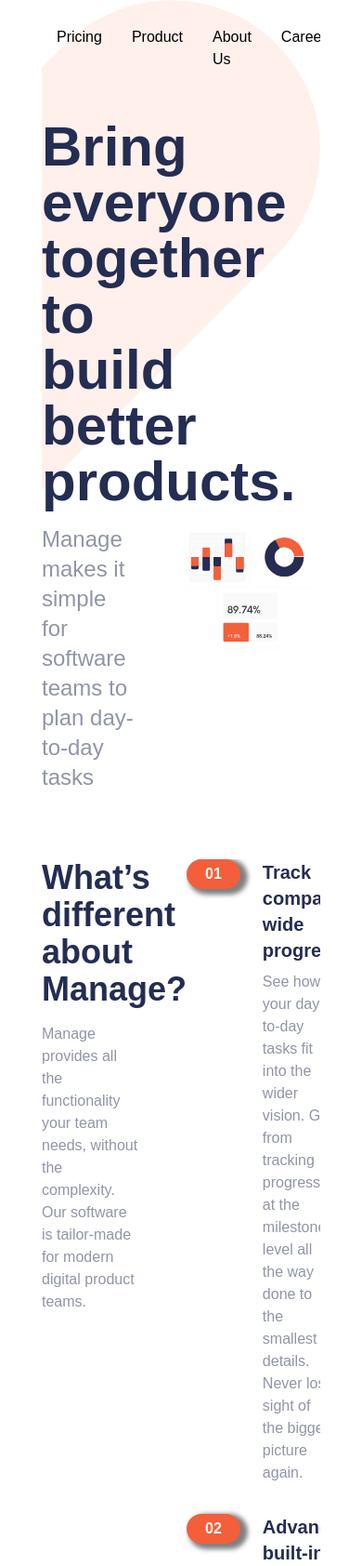
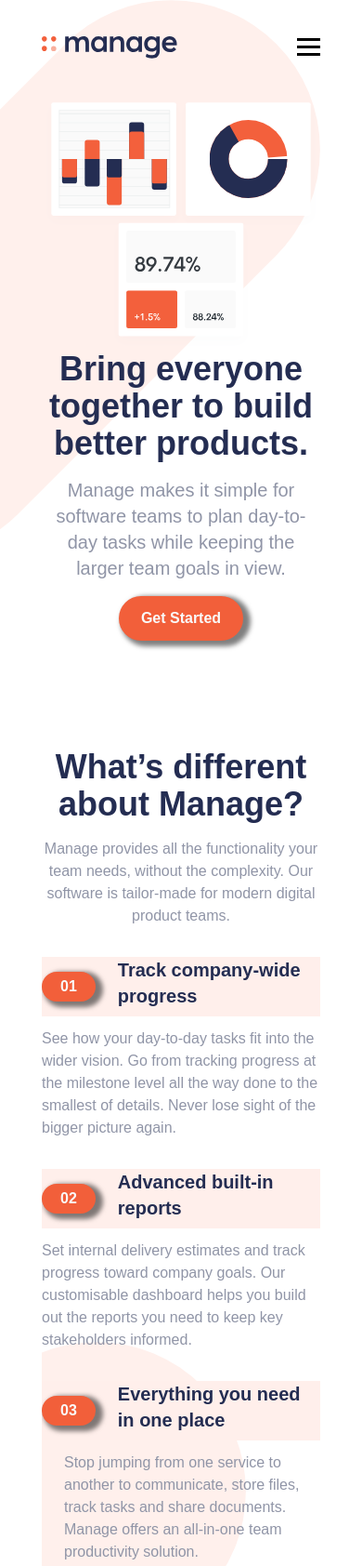
Before and after one commit to gitOfOlaf/Manage-Landing-Page, a website: page index.html in a window 390 px wide. Shown: the top 1684 px of the page at 93% size. Drawn offline with Linux system fonts and the light colour scheme.

Commit message:
started optimization for mobile experience

```diff
--- a/index.html
+++ b/index.html
@@ -15,12 +15,12 @@
     <title>Frontend Mentor | Manage landing page</title>
   </head>
   <body class="h-full w-full relativ">
-    <header class="container mx-auto h-screen pt-4 overflow-hidden relative">
-      <div class="nav flex justify-between items-center">
-        <figcaption class="">
+    <header class="container mx-auto lg:h-screen pt-4 relative sm:h-auto">
+      <div class="nav flex justify-between items-center sm:pt-5 lg:pt-0">
+        <figcaption>
           <img src="/images/logo.svg" alt="logo" class="w-full" />
         </figcaption>
-        <nav>
+        <nav class="sm:hidden lg:block">
           <ul class="flex">
             <li class="px-4 hover:text-darkGrayishBlue">
               <a href="#">Pricing</a>
@@ -41,29 +41,44 @@
         </nav>
 
         <button
-          class="bg-brightRed px-6 py-3 rounded-full text-veryLightGray font-bold hover:bg-veryPaleRed mr-2"
+          class="bg-brightRed px-6 py-3 rounded-full text-veryLightGray font-bold hover:bg-veryPaleRed mr-2 sm:hidden lg:block"
         >
           Get Started
         </button>
+
+        <div class="burger sm:block lg:hidden">
+          <div class="line1"></div>
+          <div class="line2"></div>
+          <div class="line3"></div>
+        </div>
       </div>
 
-      <div class="hero flex justify-between items-center mt-10">
-        <div class="content w-1/2">
-          <h2 class="text-6xl text-darkBlue font-bold pb-4">
+      <div
+        class="hero flex lg:flex-row justify-between items-center mt-10 sm:flex-col-reverse"
+      >
+        <div class="content lg:w-1/2 sm:w-full sm:mb-9">
+          <h2
+            class="lg:text-6xl text-darkBlue font-bold pb-4 sm:text-4xl sm:text-center lg:text-left"
+          >
             Bring everyone together to build better products.
           </h2>
-          <p class="pb-4 text-2xl w-2/3 text-darkGrayishBlue">
+          <p
+            class="pb-4 lg:text-2xl lg:w-2/3 lg:text-left text-darkGrayishBlue sm:text-xl sm:w-full sm:text-center"
+          >
             Manage makes it simple for software teams to plan day-to-day tasks
             while keeping the larger team goals in view.
           </p>
+
+          <div class="btnContainer flex sm:justify-center lg:justify-start">
             <button
               class="bg-brightRed px-6 py-3 rounded-full text-veryLightGray font-bold hover:bg-veryPaleRed"
             >
               Get Started
             </button>
           </div>
+        </div>
 
-        <figcaption class="image__Container w-1/2">
+        <figcaption class="image__Container lg:w-1/2 sm:w-full">
           <img
             src="./images/illustration-intro.svg"
             alt="illustration-intro"
@@ -82,30 +97,50 @@
     </header>
 
     <main class="container mx-auto mt-20 overflow-x-hidden">
-      <section id="section1" class="flex justify-between items-start">
-        <div class="content__left w-2/3">
-          <h2 class="text-4xl text-darkBlue font-bold pb-4 w-2/3">
+      <section
+        id="section1"
+        class="flex justify-between items-start lg:flex-row sm:flex-col"
+      >
+        <div
+          class="content__left lg:w-2/3 sm:w-full sm:text-center lg:text-left sm:mb-8 lg:mb-0"
+        >
+          <h2 class="text-4xl text-darkBlue font-bold pb-4 lg:w-2/3 sm:w-full">
             What’s different about Manage?
           </h2>
-          <p class="text-darkGrayishBlue w-2/3">
+          <p class="text-darkGrayishBlue lg:w-2/3 sm:h-full">
             Manage provides all the functionality your team needs, without the
             complexity. Our software is tailor-made for modern digital product
             teams.
           </p>
         </div>
 
-        <div class="content__right w-2/3">
-          <div class="details flex justify-center items-start mb-8">
+        <div class="content__right lg:w-2/3 sm:h-full">
+          <div
+            class="details flex lg:flex-row sm:flex-col justify-center items-start mb-8"
+          >
+            <div
+              class="btnContainerNumb flex items-center sm:bg-veryPaleRed lg:bg-transparent sm:pr-3 lg:px-0 sm:w-full lg:w-auto"
+            >
               <button
                 class="bg-brightRed px-[20px] py-[4px] rounded-full text-veryLightGray font-bold"
               >
                 01
               </button>
-            <div class="details__content ml-6">
-              <h4 class="text-darkBlue font-bold text-xl pb-2">
+              <h4
+                class="text-darkBlue font-bold text-xl pb-2 ml-6 sm:block lg:hidden"
+              >
                 Track company-wide progress
               </h4>
-              <p class="text-darkGrayishBlue w-3/4">
+            </div>
+            <div class="details__content lg:ml-6 sm:ml-0">
+              <h4
+                class="text-darkBlue font-bold text-xl pb-2 lg:block sm:hidden"
+              >
+                Track company-wide progress
+              </h4>
+              <p
+                class="text-darkGrayishBlue lg:w-3/4 sm:w-full sm:mt-3 lg:mt-0"
+              >
                 See how your day-to-day tasks fit into the wider vision. Go from
                 tracking progress at the milestone level all the way done to the
                 smallest of details. Never lose sight of the bigger picture
@@ -114,17 +149,32 @@
             </div>
           </div>
 
-          <div class="details flex justify-center items-start mb-8">
+          <div
+            class="details flex lg:flex-row sm:flex-col justify-center items-start mb-8"
+          >
+            <div
+              class="btnContainerNumb flex items-center sm:bg-veryPaleRed lg:bg-transparent sm:pr-3 lg:px-0 sm:w-full lg:w-auto"
+            >
               <button
                 class="bg-brightRed px-[20px] py-[4px] rounded-full text-veryLightGray font-bold"
               >
                 02
               </button>
-            <div class="details__content ml-6">
-              <h4 class="text-darkBlue font-bold text-xl pb-2">
+              <h4
+                class="text-darkBlue font-bold text-xl pb-2 ml-6 sm:block lg:hidden"
+              >
                 Advanced built-in reports
               </h4>
-              <p class="text-darkGrayishBlue w-3/4">
+            </div>
+            <div class="details__content lg:ml-6 sm:ml-0">
+              <h4
+                class="text-darkBlue font-bold text-xl pb-2 sm:hidden lg:block"
+              >
+                Advanced built-in reports
+              </h4>
+              <p
+                class="text-darkGrayishBlue lg:w-3/4 sm:w-full sm:mt-3 lg:mt-0"
+              >
                 Set internal delivery estimates and track progress toward
                 company goals. Our customisable dashboard helps you build out
                 the reports you need to keep key stakeholders informed.
@@ -132,17 +182,32 @@
             </div>
           </div>
 
-          <div class="details flex justify-center items-start mb-8">
+          <div
+            class="details flex lg:flex-row sm:flex-col justify-center items-start mb-8"
+          >
+            <div
+              class="btnContainerNumb flex items-center sm:bg-veryPaleRed lg:bg-transparent sm:pr-3 lg:px-0 sm:w-full lg:w-auto"
+            >
               <button
                 class="bg-brightRed px-[20px] py-[4px] rounded-full text-veryLightGray font-bold"
               >
                 03
               </button>
-            <div class="details__content ml-6">
-              <h4 class="text-darkBlue font-bold text-xl pb-2">
+              <h4
+                class="text-darkBlue font-bold text-xl pb-2 ml-6 sm:block lg:hidden"
+              >
                 Everything you need in one place
               </h4>
-              <p class="text-darkGrayishBlue w-3/4">
+            </div>
+            <div class="details__content ml-6">
+              <h4
+                class="text-darkBlue font-bold text-xl pb-2 lg:block sm:hidden"
+              >
+                Everything you need in one place
+              </h4>
+              <p
+                class="text-darkGrayishBlue lg:w-3/4 sm:w-full sm:mt-3 lg:mt-0"
+              >
                 Stop jumping from one service to another to communicate, store
                 files, track tasks and share documents. Manage offers an
                 all-in-one team productivity solution.
@@ -153,12 +218,16 @@
       </section>
 
       <section id="section2" class="mt-20 relative">
-        <h2 class="text-darkBlue font-bold text-center text-3xl mb-32">
+        <h2
+          class="text-darkBlue font-bold text-center text-3xl lg:mb-32 sm:mb-8"
+        >
           What they’ve said
         </h2>
-        <div class="testimonials">
         <div
-            class="testimonial1 flex flex-col items-center text-center bg-veryLightGray px-4"
+          class="testimonials relative sm:h-[300px] sm:mx-auto lg:h-auto lg:w-auto sm:max-w-[400px] lg:max-w-full"
+        >
+          <div
+            class="testimonial1 flex flex-col items-center text-center bg-veryLightGray px-4 lg:relative sm:absolute left-0 sm:top-16 lg:top-0 sm:translate-x-0"
           >
             <figcaption class="w-[80px] translate-y-[-50px]">
               <img
@@ -179,7 +248,7 @@
           </div>
 
           <div
-            class="testimonial2 flex flex-col items-center text-center bg-veryLightGray px-4"
+            class="testimonial2 flex flex-col items-center text-center bg-veryLightGray px-4 lg:relative sm:absolute left-0 sm:top-16 lg:top-0 sm:translate-x-[400px] lg:translate-x-0"
           >
             <figcaption class="w-[80px] translate-y-[-45px]">
               <img
@@ -200,7 +269,7 @@
           </div>
 
           <div
-            class="testimonial3 flex flex-col items-center text-center bg-veryLightGray px-4"
+            class="testimonial3 flex flex-col items-center text-center bg-veryLightGray px-4 lg:relative sm:absolute left-0 sm:top-16 lg:top-0 sm:translate-x-[800px] lg:translate-x-0"
           >
             <figcaption class="w-[80px] translate-y-[-45px]">
               <img
@@ -221,7 +290,7 @@
           </div>
 
           <div
-            class="testimonial4 flex flex-col items-center text-center bg-veryLightGray px-4"
+            class="testimonial4 flex flex-col items-center text-center bg-veryLightGray px-4 lg:relative sm:absolute left-0 sm:top-16 lg:top-0 sm:translate-x-[1200px] lg:translate-x-0"
           >
             <figcaption class="w-[80px] translate-y-[-45px]">
               <img src="./images/avatar-shanai.png" alt="avatar-shanai
@@ -238,7 +307,7 @@
             </div>
           </div>
         </div>
-        <div class="btnContainer w-full flex justify-center mt-16">
+        <div class="btnContainer w-full flex justify-center mt-8">
           <button
             class="bg-brightRed px-6 py-3 rounded-full text-veryLightGray font-bold mb-5 hover:bg-veryPaleRed"
           >
@@ -256,16 +325,18 @@
 
     <section
       id="section3"
-      class="bg-brightRed w-full h-[150px] mt-32 flex items-center relative overflow-y-hidden"
+      class="bg-brightRed w-full lg:h-[150px] sm:h-auto mt-32 flex items-center relative overflow-y-hidden sm:py-4 lg:py-0 overflow-x-hidden"
     >
       <div
-        class="section3__container container mx-auto flex justify-between items-center"
+        class="section3__container container mx-auto flex lg:flex-row sm:flex-col justify-between items-center"
       >
-        <h2 class="text-4xl text-veryLightGray font-bold w-1/3 z-10">
+        <h2
+          class="text-4xl text-veryLightGray font-bold lg:w-1/3 z-10 sm:w-full sm:text-center lg:text-left"
+        >
           Simplify how your team works today.
         </h2>
         <button
-          class="bg-veryLightGray px-6 py-3 rounded-full text-brightRed font-bold hover:bg-veryPaleRed"
+          class="bg-veryLightGray px-6 py-3 rounded-full text-brightRed font-bold hover:bg-veryPaleRed sm:mt-5 lg:mt-0"
         >
           Get Started
         </button>
```
Also changed, not shown: README.md, dist/styles.css. Lines whose indentation alone changed are shown as unchanged.
